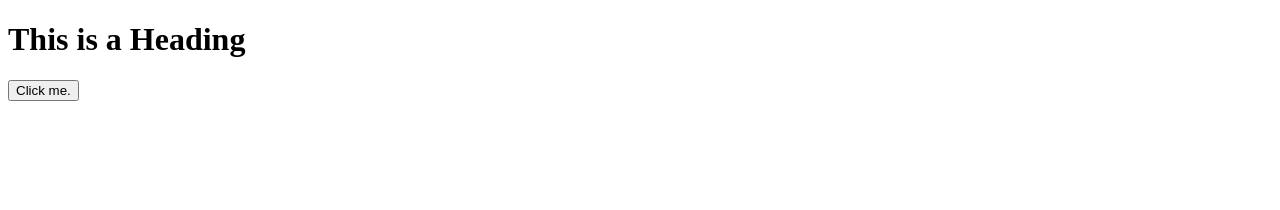
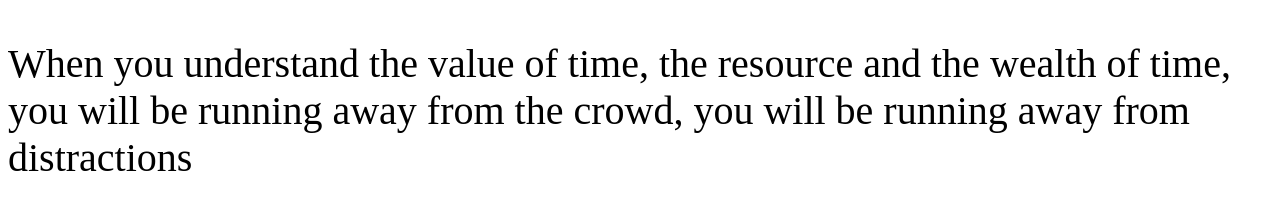
Before and after one commit to VamsiManohar/vamsimanohar.github.io, a plain HTML site: page index.html in a window 1280 px wide. Drawn offline with Linux system fonts and the light colour scheme.

Commit message:
Update index.html

```diff
--- a/index.html
+++ b/index.html
@@ -1,20 +1,18 @@
 <!DOCTYPE html>
 <html>
 <head>
-<title>Page Title</title>
+<title>Vamsi Manohar</title>
 </head>
+<style>
+  p {
+      font-size: 40px;
+  }
+</style>
+
 <body>
+<p>
+  When you understand the value of time, the resource and the wealth of time, you will be running away from the crowd, you will be running away from distractions
+</p>
+</body>
 
-
-
-<h1>This is a Heading</h1>
-<button id="demo" onclick="myFunction()">Click me.</button>
-
-  <script>
-function myFunction() {
-  window.location.href="mailto:vamsi.com"
-}
-</script>
-
-</body>
 </html>
```
